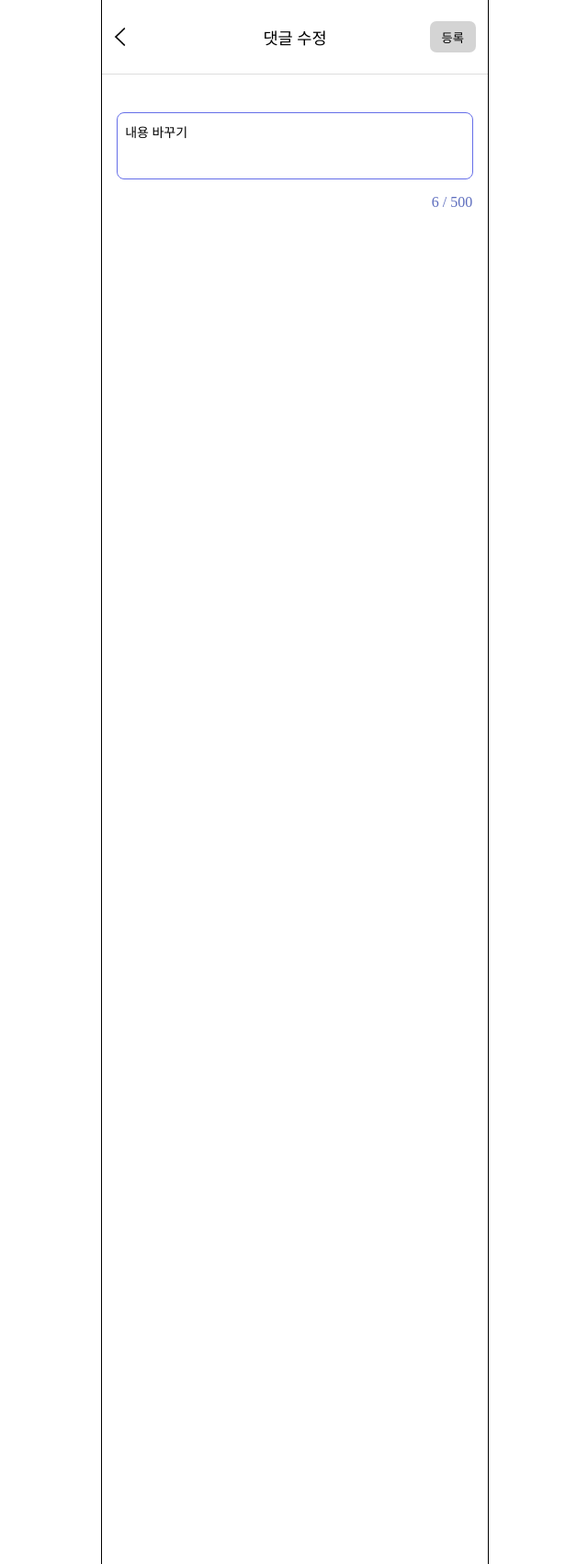
After one commit to jhh77/capstone_project2, a Django app: page /boards/comment-edit/1/ in a window 1280 px wide. The commit adds this page. Shown: the whole page at 92% size, without its empty margins (319-959 px from the left). Run offline with Django 5.2, Linux system fonts and the light colour scheme; data comes from the database, SQL or seed files in the repository; both versions use the stored data as it was after the commit; some web fonts are replaced.

Commit message:
댓글 수정 완료

```diff
--- a/boards/urls.py
+++ b/boards/urls.py
@@ -10,4 +10,5 @@ urlpatterns = [
     path('petrol-board-detail/<int:id>/', views.petrol_board_detail, name='petrol_board_detail'),
     path('petrol-board-edit/<int:id>/', views.petrol_board_edit, name='petrol_board_edit'),
     path('petrol-board-delete/<int:id>/', views.petrol_board_delete, name='petrol_board_delete'),
+    path('comment-edit/<int:id>/', views.comment_edit, name='comment_edit'),
 ]
--- a/boards/views.py
+++ b/boards/views.py
@@ -1,7 +1,7 @@
 import json
 from urllib.parse import unquote
 
-from django.shortcuts import render, redirect
+from django.shortcuts import render, redirect, get_object_or_404
 
 from boards.forms import *
 from .models import *
@@ -147,3 +147,24 @@ def petrol_board_delete(request, id):
         board = Board.objects.get(id=id)
         board.delete()
         return redirect('boards:petrol_board')
+
+
+# 댓글 수정하기
+def comment_edit(request, id):
+    comment = get_object_or_404(Comment, id=id)
+
+    if request.method == 'POST':
+        content = request.POST.get('content')
+        comment.content = content
+        comment.save()
+        return redirect('boards:petrol_board_detail', id=comment.board.id)
+
+    else:
+        form = CommentForm()
+
+    context = {
+        'form': form,
+        'comment': comment,
+    }
+
+    return render(request, 'boards/comment_edit.html', context)
--- /dev/null
+++ b/static/css/comment_edit.css
@@ -0,0 +1,154 @@
+body {
+    padding: 0;
+    margin: 0;
+    height: 100%;
+}
+
+::-webkit-scrollbar { /*화면 스크롤바로 인해 화면 밀림 방지*/
+	display: none;
+}
+
+/*전체 영역*/
+.container-content {
+    font-family: 'SCoreDream';
+    font-weight: 400;
+    outline: 1px solid black;
+    width: 420px;
+    height: 100%;
+    margin: 0 auto;
+    display: flex;
+    flex-direction: column;
+    padding-bottom: 300px;
+    z-index: 0;
+    position: relative;
+}
+
+.contents {
+    /* outline: 1px solid red; */
+    width: 100%;
+    display: flex;
+    flex-direction: column;
+    height: calc(100vh + 600px);
+    /* height: 100%; */
+}
+
+/*메뉴바(footer)*/
+.menu {
+    width: 420px;
+    height: 57px;
+    z-index: 1;
+    /* outline: 1px solid blue; */
+    position: fixed;
+    bottom: 0;
+
+    border-radius: 0.625rem 0.625rem 0rem 0rem;
+    background: #FFF;
+    box-shadow: 0px -4px 8px 0px rgba(162, 162, 162, 0.25);
+}
+
+/*메뉴바 아이콘 배치*/
+.menu-icons {
+    display: flex;
+    flex-direction: row;
+    flex-wrap: nowrap;
+    justify-content: space-around;
+
+}
+
+.menu-icons div {
+    text-align: center;
+    /* outline: 1px solid red; */
+    padding-top: 3%;
+}
+
+/*메뉴바 hover 시 변경 css*/
+.menu-icons div img:hover {
+    cursor: pointer;
+}
+
+.write:hover {
+    content: url(../image/write-yellow.png);
+}
+
+.home:hover {
+    content: url(../image/home-yellow.png);
+}
+
+.user:hover {
+    content: url(../image/user-info-yellow.png);
+}
+
+/*--------------------------------------*/
+/*여기서부터 컨텐츠 영역*/
+
+/* 상단 부분 div */
+.top-block {
+    display: flex;
+    flex-direction: row;
+    justify-content: space-around;
+    height: 5rem;
+    align-items: center;
+    border-bottom: 1px solid #dedede;
+}
+
+/* 뒤로가기 아이콘 이미지 */
+.top-block img {
+    width: 21%;
+    margin: 3% 0 0 5%;
+}
+
+/* 상단 요소들 정렬시키려고 */
+.arrow-img, .btn-block, .title {
+    width: 30%;
+}
+
+/* 페이지 제목 문구 */
+.title {
+    font-weight: 500;
+    font-size: 1.1rem;
+    text-align: center;
+}
+
+/* 버튼 div */
+.btn-block {
+    /* width: 15%; */
+    text-align: right;
+}
+
+/* 제출 버튼 */
+.submit-btn {
+    font-family: 'SCoreDream';
+    border: none;
+    background-color: #D4D4D4;
+    border-radius: 7px;
+    padding: 6% 10%;
+    margin-right: 5%;
+    cursor: pointer;
+}
+/*-------------------------------------*/
+/*상단 부분 끝*/
+
+#comment-area { /* textarea*/
+    font-family: 'SCoreDream';
+    width: 88%;
+    margin: 10% 0 3% 4%;
+    border: none;
+    resize: none;
+    word-break: break-all;
+    line-height: 1.7rem;
+    font-size: 14px;
+    padding: 2%;
+    /* outline: 1px solid #c5c5c5;
+    border-radius: 10px; */
+}
+
+#comment-area:focus { /*textarea focus*/
+    border-radius: 7px;
+    outline: 1.5px solid #656EE8;
+}
+
+#text-count { /*글자 수 표시 부분*/
+    width: 96%;
+    text-align: right;
+    color: #5D6DBE;
+}
--- /dev/null
+++ b/static/js/comment_edit.js
@@ -0,0 +1,26 @@
+//페이지 로딩 시 textarea에 focus 주기 + 원래 컨텐츠 길이 표시하기
+$(document).ready(function() {
+    const write = $('#comment-area');
+    write.focus();
+    const textLength = write.val().length;
+    $('#text-count').text(textLength + ' / 500');
+
+    //높이 조절(내부 콘텐츠 만큼 height가 늘어나도록)
+    $('#write-text').css('height', 'auto');
+    $('#write-text').css('height', $('#write-text')[0].scrollHeight + 'px');
+});
+
+//textarea 높이 조절, 글자 수 카운트해서 표시하기
+$('#comment-area').on('input', function() {
+    //높이 조절(내부 콘텐츠 만큼 height가 늘어나도록)
+    $(this).css('height', 'auto');
+    $(this).css('height', $(this)[0].scrollHeight + 'px');
+
+    //글자 수 카운트
+    let textLength = $(this).val().length;
+    $('#text-count').text(textLength + ' / 500');
+
+    if (textLength > 500) { //글자 수 150을 초과하지 않도록 설정 (maxlength는 한 글자가 초과되는 것이 발생)
+        $(this).value =  $(this).slice(0, 500);
+    }
+});
--- /dev/null
+++ b/templates/boards/comment_edit.html
@@ -0,0 +1,41 @@
+<!DOCTYPE html>
+{% load static %}
+<html lang="ko">
+<head>
+    <meta charset="UTF-8">
+    <meta name="viewport" content="width=device-width, initial-scale=1.0">
+    <title>댓글 수정</title>
+    <link rel="stylesheet" href="{% static 'css/comment_edit.css' %}">
+    <link rel="stylesheet" as="style" crossorigin href="https://cdn.jsdelivr.net/gh/ungveloper/web-fonts/SCoreDream/font-face.css" />
+    <link rel="stylesheet" as="style" crossorigin href="https://cdn.jsdelivr.net/gh/ungveloper/web-fonts/SCoreDream/font-family.css" />
+</head>
+<body>
+    <div class="container-content">
+        <div class="contents">
+
+            <form action="{% url 'boards:comment_edit' comment.id %}" method="post" class="journal-form" name="petrol_board_post">
+                {% csrf_token %}
+                <div class="top-block">
+                    <div class="arrow-img">
+                        <a href="{% url 'boards:petrol_board' %}"> <!--⭐여기 url 연결-->
+                            <img src="{% static 'image/back.png' %}" alt="">
+                        </a>
+                    </div>
+                    <div class="title">댓글 수정</div>
+                    <div class="btn-block">
+                        <button type="submit" class="submit-btn">등록</button>
+                    </div>
+                </div>
+
+                <textarea name="content" id="comment-area" placeholder="댓글 내용"
+                maxlength="500" spellcheck="false" required>{{ comment.content }}</textarea>
+                <div id="text-count">0 / 500</div>
+            </form>
+
+        </div>
+    </div>
+    <script src="https://cdn.jsdelivr.net/npm/bootstrap@5.3.3/dist/js/bootstrap.bundle.min.js"></script>
+    <script src="https://ajax.googleapis.com/ajax/libs/jquery/3.7.1/jquery.min.js"></script>
+    <script src="{% static 'js/comment_edit.js' %}"></script>
+</body>
+</html>
--- a/templates/boards/petrol_board_detail.html
+++ b/templates/boards/petrol_board_detail.html
@@ -53,7 +53,7 @@
                     <!--⭐⭐댓글 작성 폼-->
                     <form action="{% url 'boards:petrol_board_detail' board.id%}" method="post" id="comment-form"> <!--⭐⭐댓글 등록 textarea-->
                         {% csrf_token %}
-                        <textarea name="content" id="comment-area" placeholder="댓글 작성" maxlength="150" spellcheck="false"></textarea>
+                        <textarea name="content" id="comment-area" placeholder="댓글 작성" maxlength="500" spellcheck="false"></textarea>
                         <div class="comment-form-footer">
                             <div id="text-count">0 / 500</div>
                             <div class="submit-btn">
@@ -82,7 +82,7 @@
 
                             {% if comment.user == request.user %}
                                 <div class="comment-btns"> <!--⭐댓글 쓴 사람만 보이게-->
-                                    <a href="">수정</a>
+                                    <a href="{% url 'boards:comment_edit' comment.id %}">수정</a>
                                     <button type="button"><a href="">삭제</a></button>
                                 </div>
                             {% endif %}
```
Also changed, not shown: db.sqlite3.
